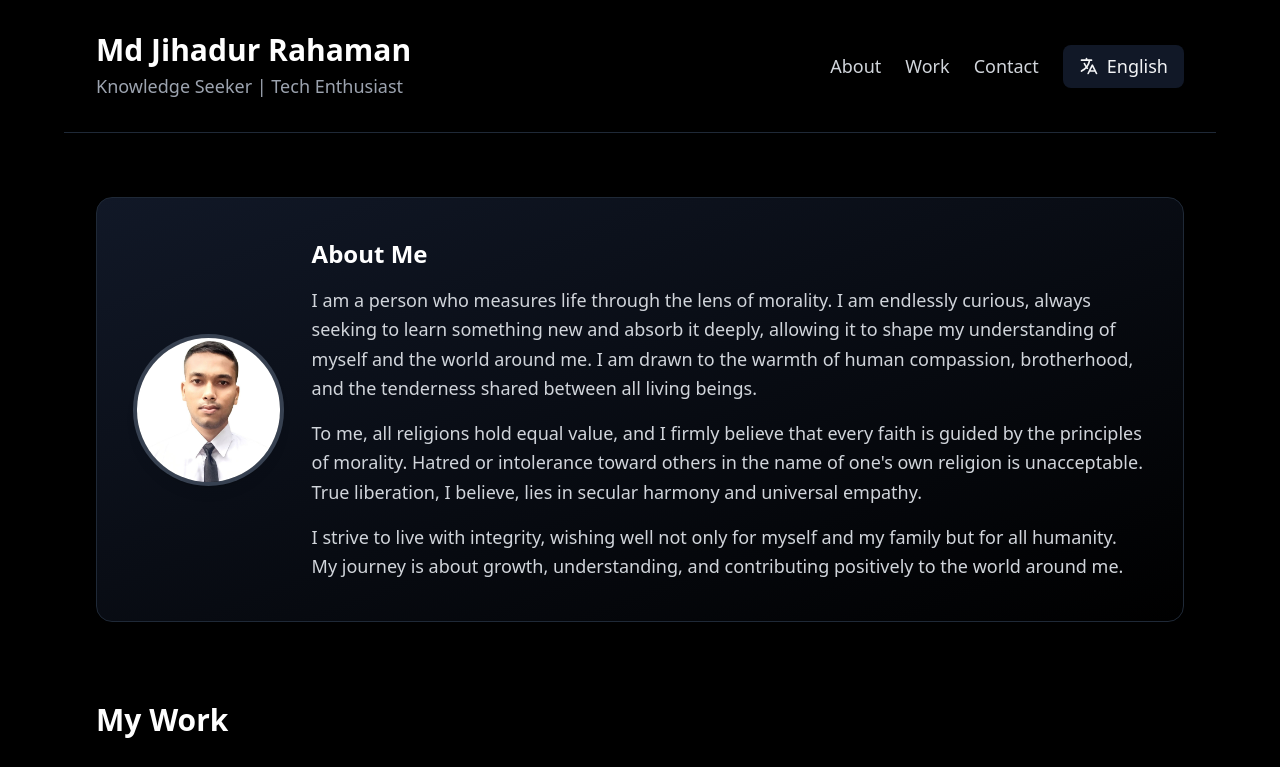
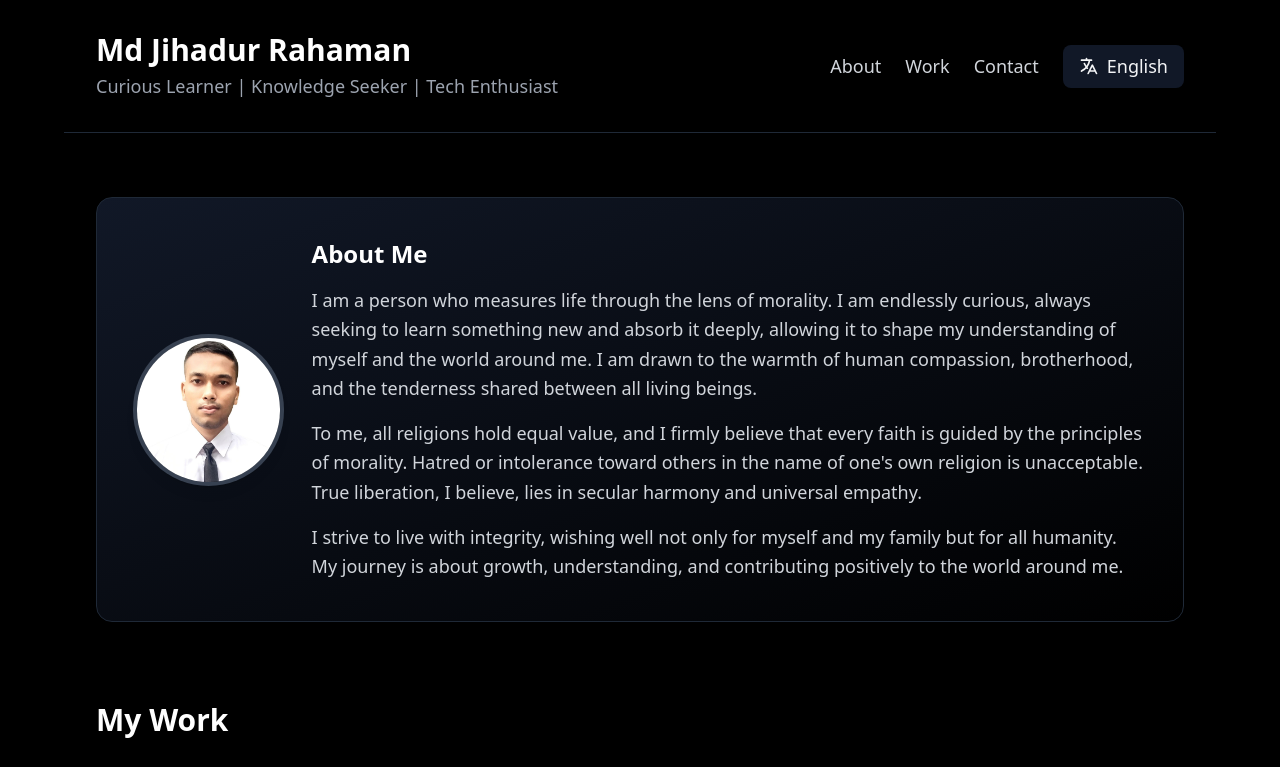
Before and after one commit to MdJihadurRahaman/My-Portfolio, a plain HTML site: page index.html in a window 1280 px wide. Shown: the top 767 px of the page. Drawn offline with nearby package versions, Linux system fonts and the light colour scheme.

Commit message:
Revise title and subtitle in index.html
Updated the title and subtitle for clarity.

```diff
--- a/index.html
+++ b/index.html
@@ -3,7 +3,7 @@
 <head>
   <meta charset="utf-8" />
   <meta name="viewport" content="width=device-width,initial-scale=1" />
-  <title>Md Jihadur Rahaman — Curious Learner</title>
+  <title>Md Jihadur Rahaman</title>
   <script src="https://cdn.tailwindcss.com"></script>
   <style>
     html { scroll-behavior: smooth; }
@@ -16,7 +16,7 @@
   <header class="max-w-6xl mx-auto p-8 flex items-center justify-between border-b border-gray-800">
     <div>
       <h1 class="text-3xl font-bold text-white">Md Jihadur Rahaman</h1>
-      <p class="text-lg text-gray-400 mt-1"> Knowledge Seeker | Tech Enthusiast</p>
+      <p class="text-lg text-gray-400 mt-1"> Curious Learner | Knowledge Seeker | Tech Enthusiast</p>
     </div>
     <nav class="flex items-center gap-6">
       <a class="text-lg text-gray-300 hover:text-white transition" href="#about">About</a>
```
